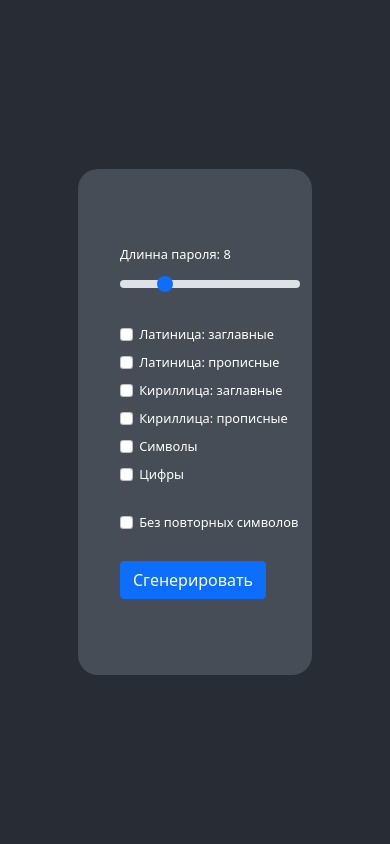
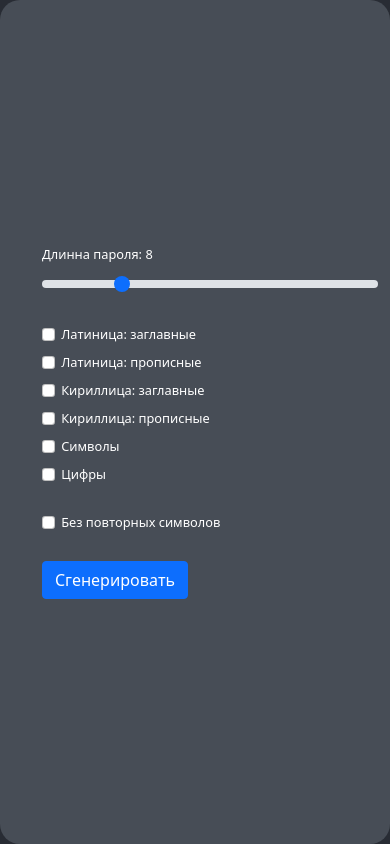
Before and after one commit to ScrabyQ/passGen_pet, a React (Create React App) app in the folder client/: page / in a window 390 px wide. Built offline with nearby package versions, Linux system fonts and the light colour scheme.

Commit message:
new transitions and adding media query for pretty display

```diff
--- a/client/src/App.css
+++ b/client/src/App.css
@@ -9,16 +9,110 @@ html {
 .App {
 
 }
+@media  (min-width: 1500px) {
   .App-card {
+    transition: 0.5s;
     display: flex;
     justify-content: flex-start;
     align-items: center;
     height: 60vh;
-  width: 60%;
+    width: 25vw;
     background-color: #474d56;
     padding-left: 30px;
     border-radius: 20px;
     font-weight: lighter;
+  }
+  .App-card-active {
+    transition: 0.5s;
+    display: flex;
+    justify-content: flex-start;
+    align-items: center;
+    height: 60vh;
+    width: 60vw;
+    background-color: #474d56;
+    padding-left: 30px;
+    border-radius: 20px;
+    font-weight: lighter;
+  }
+}
+
+@media  (max-width: 1500px) {
+  .App-card {
+    transition: 0.5s;
+    display: flex;
+    justify-content: flex-start;
+    align-items: center;
+    height: 60vh;
+    width: 30vw;
+    background-color: #474d56;
+    padding-left: 30px;
+    border-radius: 20px;
+    font-weight: lighter;
+  }
+  .App-card-active {
+    transition: 0.5s;
+    display: flex;
+    justify-content: flex-start;
+    align-items: center;
+    height: 60vh;
+    width:80vw;
+    background-color: #474d56;
+    padding-left: 30px;
+    border-radius: 20px;
+    font-weight: lighter;
+  }
+}
+@media  (max-width: 1200px) {
+  .App-card {
+    transition: 0.5s;
+    display: flex;
+    justify-content: flex-start;
+    align-items: center;
+    height: 90vh;
+    width: 40vw;
+    background-color: #474d56;
+    padding-left: 30px;
+    border-radius: 20px;
+    font-weight: lighter;
+  }
+  .App-card-active {
+    transition: 0.5s;
+    display: flex;
+    justify-content: flex-start;
+    align-items: center;
+    height: 100vh;
+    width: 100vw;
+    background-color: #474d56;
+    padding-left: 30px;
+    border-radius: 20px;
+    font-weight: lighter;
+  }
+}
+@media  (max-width: 1000px) {
+  .App-card {
+    transition: 0.5s;
+    display: flex;
+    justify-content: flex-start;
+    align-items: center;
+    height: 100vh;
+    width: 100vw;
+    background-color: #474d56;
+    padding-left: 30px;
+    border-radius: 20px;
+    font-weight: lighter;
+  }
+  .App-card-active {
+    transition: 0.5s;
+    display: flex;
+    justify-content: flex-start;
+    align-items: center;
+    height: 100vh;
+    width: 100vw;
+    background-color: #474d56;
+    padding-left: 30px;
+    border-radius: 20px;
+    font-weight: lighter;
+  }
 }
 
 
@@ -35,17 +129,20 @@ html {
 .pass-item {
   animation: show 0.2s 1;
   animation-fill-mode: backwards;
+  animation-delay: 0.5s;
   transform: translateX(0);
   display: flex;
   justify-content: space-between;
   font-weight: normal;
   font-family: sans-serif;
+  font-size: 0.9em;
   color: #e0e0e5;
   background-color: #31373f;
   border-radius: 10px;
   min-height: 4.5vh;
   padding-left: 5%;
   padding-top: 0.12em;
+  margin-right: 15px;
 }
 .pass-item div {
   transition: 0.1s;
@@ -56,16 +153,13 @@ html {
   text-align: center;
   border-radius: 10px;
   cursor: copy;
+
 }
-.pass-item:active {
-  transition: 0.2s;
-  background-color: #bbbec9;
-  content: "copied";
-  color: #282c34;
-}
+
 .pass-item div:active{
   transition: 0.1s;
-  background-color: #bbbec9;
+  background-color: #1d2026;
+  color: #bbbec9;
 }
 
 @keyframes show {
@@ -78,3 +172,9 @@ html {
     opacity: 1;
   }
 }
+.hidden {
+  display: none;
+}
+.range {
+  width: 300px;
+}
```
Lines whose indentation alone changed are shown as unchanged.
